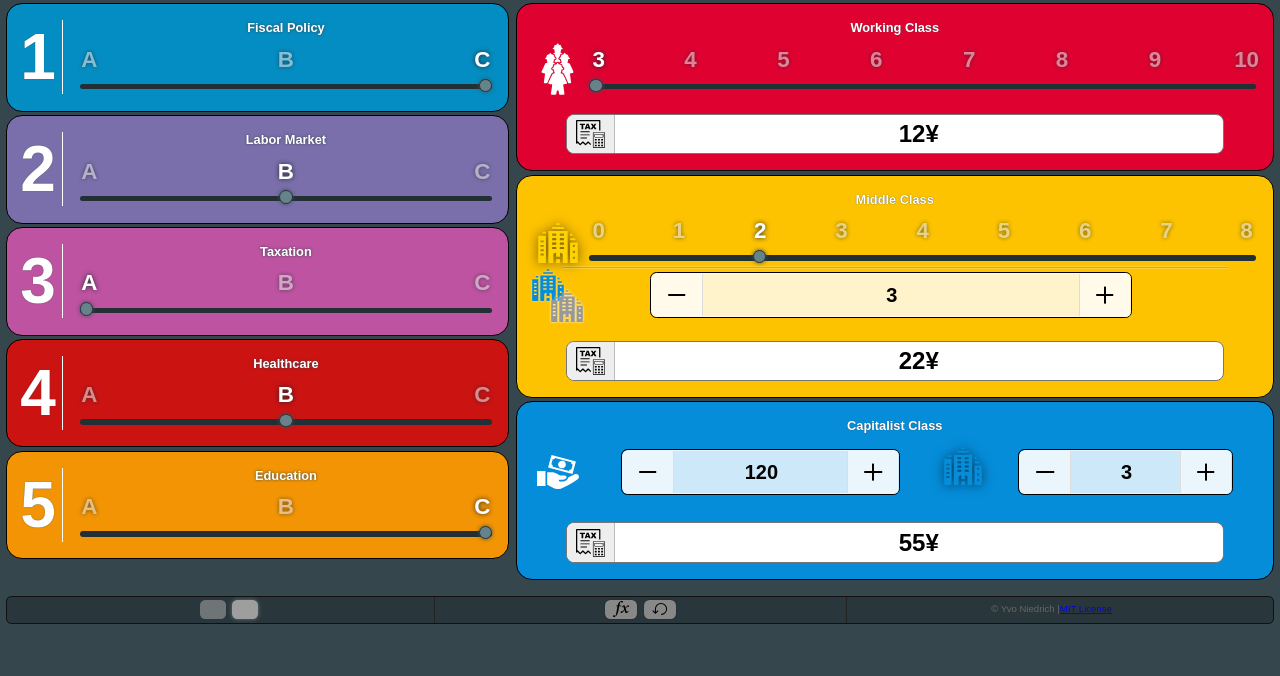
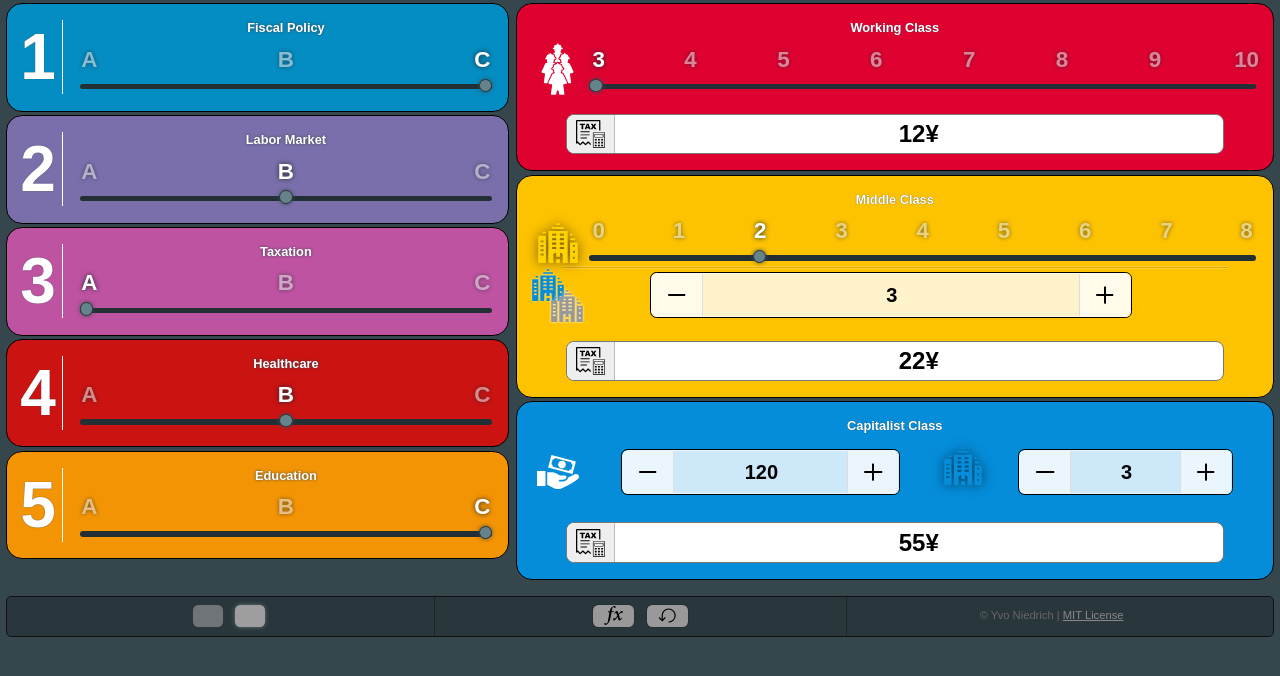
Before and after one commit to yvo-niedrich/hegemony-taxes, a Vue app: page / in a window 1280 px wide. Shown: the top 676 px of the page. Built offline with nearby package versions, Linux system fonts and the light colour scheme; grey boxes are pictures that could not be loaded.

Commit message:
improve style: settings bar

```diff
--- a/src/components/SettingsBar.vue
+++ b/src/components/SettingsBar.vue
@@ -32,7 +32,7 @@ function resetStores() {
         </div>
         <div class="settings-license no-break">
             &copy; Yvo Niedrich
-            <span class="text-separator">|</span>
+            <span class="text-separator"> | </span>
             <a href="https://opensource.org/license/mit" target="_blank">MIT License</a>
         </div>
     </div>
@@ -51,15 +51,16 @@ function resetStores() {
     grid-template-columns: 1fr 1fr 1fr;
 
     > div {
-        padding-top: 0.2em;
+        padding-top: 0.5em;
+        padding-bottom: 0.3em;
         text-align: center;
     }
 
     img,
     .settings-icon {
         cursor: pointer;
-        height: 1.2em;
-        margin: 0 0.2em;
+        height: 1.4em;
+        margin: 0 0.4em;
 
         border-radius: 0.325rem;
     }
@@ -71,14 +72,14 @@ function resetStores() {
 
     .settings-icon {
         display: inline-block;
-        width: 2em;
-        height: 1.2em;
+        width: 2.6em;
+        height: 1.4em;
 
         background-size: 100% 85%;
         background-repeat: no-repeat;
         background-position: center;
 
-        background-color: #888;
+        background-color: #999;
         box-shadow: 0 0 1px #000;
 
         &.setting-formula {
@@ -92,8 +93,17 @@ function resetStores() {
 
     .settings-license {
         color: #666;
-        line-height: 2em;
-        font-size: 0.6em;
+        line-height: 2.4em;
+        font-size: 0.7em;
+
+        a {
+            color: #888;
+            text-decoration: underline;
+
+            &:hover {
+                text-decoration: none;
+            }
+        }
     }
 
     .language-icon {
```
